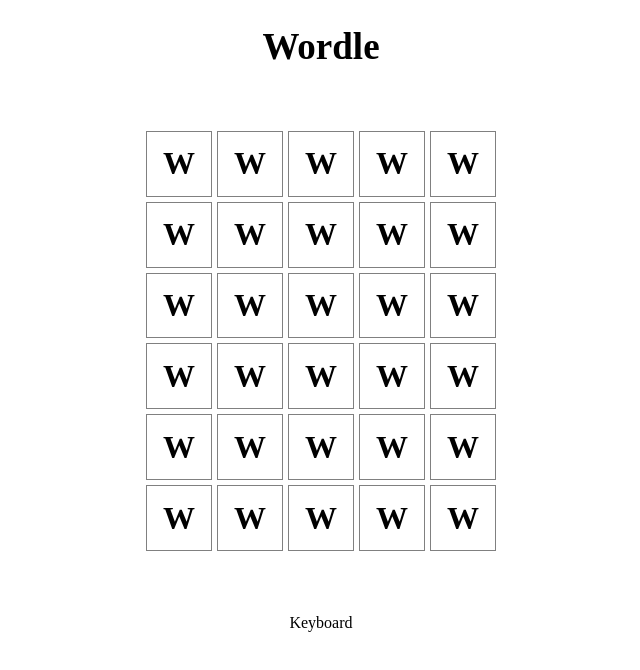
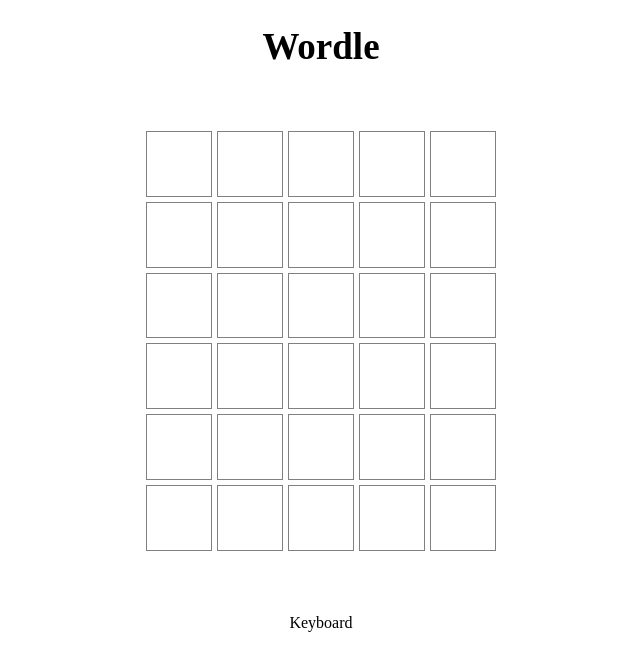
Before and after one commit to William-Feng/mini-playground, a React (Create React App) app: page / in a window 1280 px wide. Shown: the top 670 px of the page, without its empty margins (319-959 px from the left). Built offline with nearby package versions, Linux system fonts and the light colour scheme.

Commit message:
Using the Context API to pass the grid around

```diff
--- a/src/App.css
+++ b/src/App.css
@@ -19,7 +19,7 @@ h1 {
 .row {
   display: flex;
   flex-direction: row;
-  flex: auto;
+  flex: 1;
   gap: 5px;
 }
 
@@ -28,6 +28,6 @@ h1 {
   border: 1px solid grey;
   font-size: 2rem;
   font-weight: bold;
-  flex: auto;
+  flex: 1;
   place-items: center;
 }
--- a/src/App.js
+++ b/src/App.js
@@ -1,13 +1,28 @@
+import { createContext, useState } from "react";
 import "./App.css";
 import Grid from "./components/Grid";
 import Keyboard from "./components/Keyboard";
 
+export const AppContext = createContext();
+
 function App() {
+  const gridDefault = [
+    ["", "", "", "", ""],
+    ["", "", "", "", ""],
+    ["", "", "", "", ""],
+    ["", "", "", "", ""],
+    ["", "", "", "", ""],
+    ["", "", "", "", ""],
+  ];
+  const [grid, setGrid] = useState(gridDefault);
+
   return (
     <div className="App">
       <h1>Wordle</h1>
-      <Grid />
-      <Keyboard />
+      <AppContext.Provider value={{ grid, setGrid }}>
+        <Grid />
+        <Keyboard />
+      </AppContext.Provider>
     </div>
   );
 }
--- a/src/components/Grid.js
+++ b/src/components/Grid.js
@@ -1,17 +1,7 @@
-import React, { useState } from "react";
+import React from "react";
 import Letter from "./Letter";
 
 function Grid() {
-  const gridDefault = [
-    ["", "", "", "", ""],
-    ["", "", "", "", ""],
-    ["", "", "", "", ""],
-    ["", "", "", "", ""],
-    ["", "", "", "", ""],
-    ["", "", "", "", ""],
-  ];
-  const [grid, setGrid] = useState(gridDefault);
-
   return (
     <div className="grid">
       <div className="row">
--- a/src/components/Letter.js
+++ b/src/components/Letter.js
@@ -1,7 +1,10 @@
-import React from "react";
+import React, { useContext } from "react";
+import { AppContext } from "../App";
 
 function Letter({ attemptNum, letterPos }) {
-  return <div className="letter">W</div>;
+  const { grid } = useContext(AppContext);
+  const letter = grid[attemptNum][letterPos];
+  return <div className="letter">{letter}</div>;
 }
 
 export default Letter;
```
Also changed, not shown: src/index.js (+5 -5 lines).
